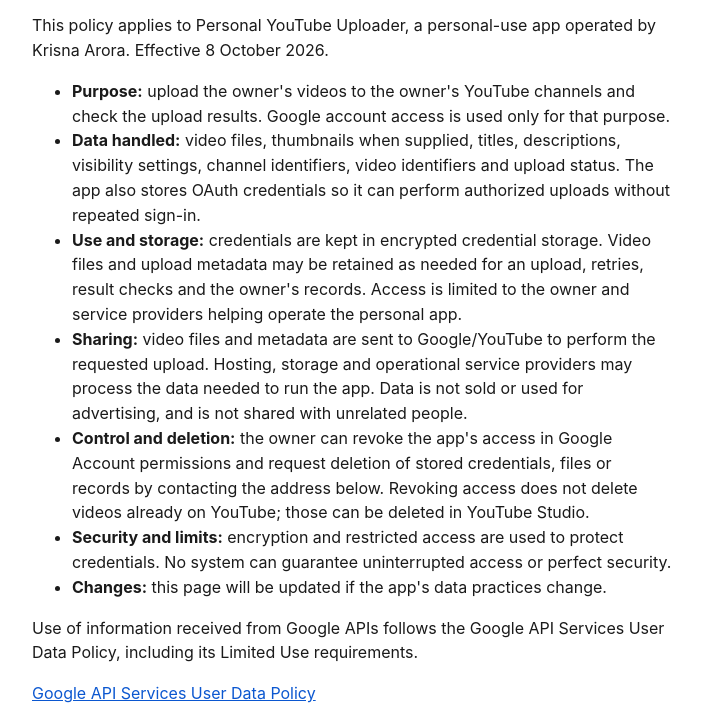
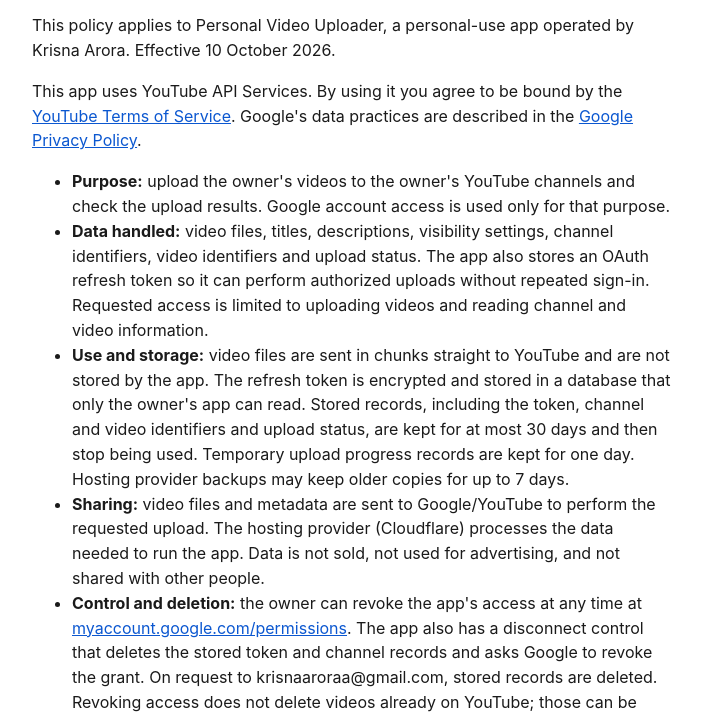
Before and after one commit to krisnaaroraa-cpu/krisnaaroraa-cpu.github.io, a plain HTML site: page privacy.html in a window 1280 px wide. Shown: the part 88-802 px from the top of the page, without its empty margins (288-989 px from the left). Drawn offline with Linux system fonts and the light colour scheme.

Commit message:
Update privacy policy for Personal Video Uploader

```diff
--- a/privacy.html
+++ b/privacy.html
@@ -3,30 +3,30 @@
 <head>
 <meta charset="utf-8">
 <meta name="viewport" content="width=device-width, initial-scale=1">
-<title>Privacy policy - Personal YouTube Uploader</title>
+<title>Privacy policy - Personal Video Uploader</title>
 <style>
 body{font-family:-apple-system,Segoe UI,Roboto,Helvetica,Arial,sans-serif;max-width:640px;margin:3rem auto;padding:0 1rem;color:#1a1a1a;line-height:1.55}
-h1{font-size:1.5rem}
+h1{font-size:1.5rem} h2{font-size:1.15rem;margin-top:2rem}
 a{color:#0b57d0}
 footer{margin-top:3rem;color:#666;font-size:.9rem}
 </style>
 </head>
 <body>
 <h1>Privacy policy</h1>
-<p>This policy applies to Personal YouTube Uploader, a personal-use app operated by Krisna Arora. Effective 8 October 2026.</p>
+<p>This policy applies to Personal Video Uploader, a personal-use app operated by Krisna Arora. Effective 10 October 2026.</p>
+<p>This app uses YouTube API Services. By using it you agree to be bound by the <a href="https://www.youtube.com/t/terms">YouTube Terms of Service</a>. Google's data practices are described in the <a href="https://policies.google.com/privacy">Google Privacy Policy</a>.</p>
 <ul>
 <li><strong>Purpose:</strong> upload the owner's videos to the owner's YouTube channels and check the upload results. Google account access is used only for that purpose.</li>
-<li><strong>Data handled:</strong> video files, thumbnails when supplied, titles, descriptions, visibility settings, channel identifiers, video identifiers and upload status. The app also stores OAuth credentials so it can perform authorized uploads without repeated sign-in.</li>
-<li><strong>Use and storage:</strong> credentials are kept in encrypted credential storage. Video files and upload metadata may be retained as needed for an upload, retries, result checks and the owner's records. Access is limited to the owner and service providers helping operate the personal app.</li>
-<li><strong>Sharing:</strong> video files and metadata are sent to Google/YouTube to perform the requested upload. Hosting, storage and operational service providers may process the data needed to run the app. Data is not sold or used for advertising, and is not shared with unrelated people.</li>
-<li><strong>Control and deletion:</strong> the owner can revoke the app's access in Google Account permissions and request deletion of stored credentials, files or records by contacting the address below. Revoking access does not delete videos already on YouTube; those can be deleted in YouTube Studio.</li>
-<li><strong>Security and limits:</strong> encryption and restricted access are used to protect credentials. No system can guarantee uninterrupted access or perfect security.</li>
+<li><strong>Data handled:</strong> video files, titles, descriptions, visibility settings, channel identifiers, video identifiers and upload status. The app also stores an OAuth refresh token so it can perform authorized uploads without repeated sign-in. Requested access is limited to uploading videos and reading channel and video information.</li>
+<li><strong>Use and storage:</strong> video files are sent in chunks straight to YouTube and are not stored by the app. The refresh token is encrypted and stored in a database that only the owner's app can read. Stored records, including the token, channel and video identifiers and upload status, are kept for at most 30 days and then stop being used. Temporary upload progress records are kept for one day. Hosting provider backups may keep older copies for up to 7 days.</li>
+<li><strong>Sharing:</strong> video files and metadata are sent to Google/YouTube to perform the requested upload. The hosting provider (Cloudflare) processes the data needed to run the app. Data is not sold, not used for advertising, and not shared with other people.</li>
+<li><strong>Control and deletion:</strong> the owner can revoke the app's access at any time at <a href="https://myaccount.google.com/permissions">myaccount.google.com/permissions</a>. The app also has a disconnect control that deletes the stored token and channel records and asks Google to revoke the grant. On request to krisnaaroraa@gmail.com, stored records are deleted. Revoking access does not delete videos already on YouTube; those can be deleted in YouTube Studio.</li>
+<li><strong>Security and limits:</strong> credentials are encrypted and access is restricted to the owner. No system can guarantee uninterrupted access or perfect security.</li>
 <li><strong>Changes:</strong> this page will be updated if the app's data practices change.</li>
 </ul>
-<p>Use of information received from Google APIs follows the Google API Services User Data Policy, including its Limited Use requirements.</p>
-<p><a href="https://developers.google.com/terms/api-services-user-data-policy">Google API Services User Data Policy</a></p>
+<p>Use of information received from Google APIs follows the <a href="https://developers.google.com/terms/api-services-user-data-policy">Google API Services User Data Policy</a>, including its Limited Use requirements.</p>
 <p>Contact: <a href="mailto:krisnaaroraa@gmail.com">krisnaaroraa@gmail.com</a>.</p>
-<p><a href="index.html">Back to homepage</a></p>
+<p><a href="index.html">Back to homepage</a> | <a href="terms.html">Terms of service</a></p>
 <footer>Personal use only. Contact krisnaaroraa@gmail.com.</footer>
 </body>
 </html>
```
